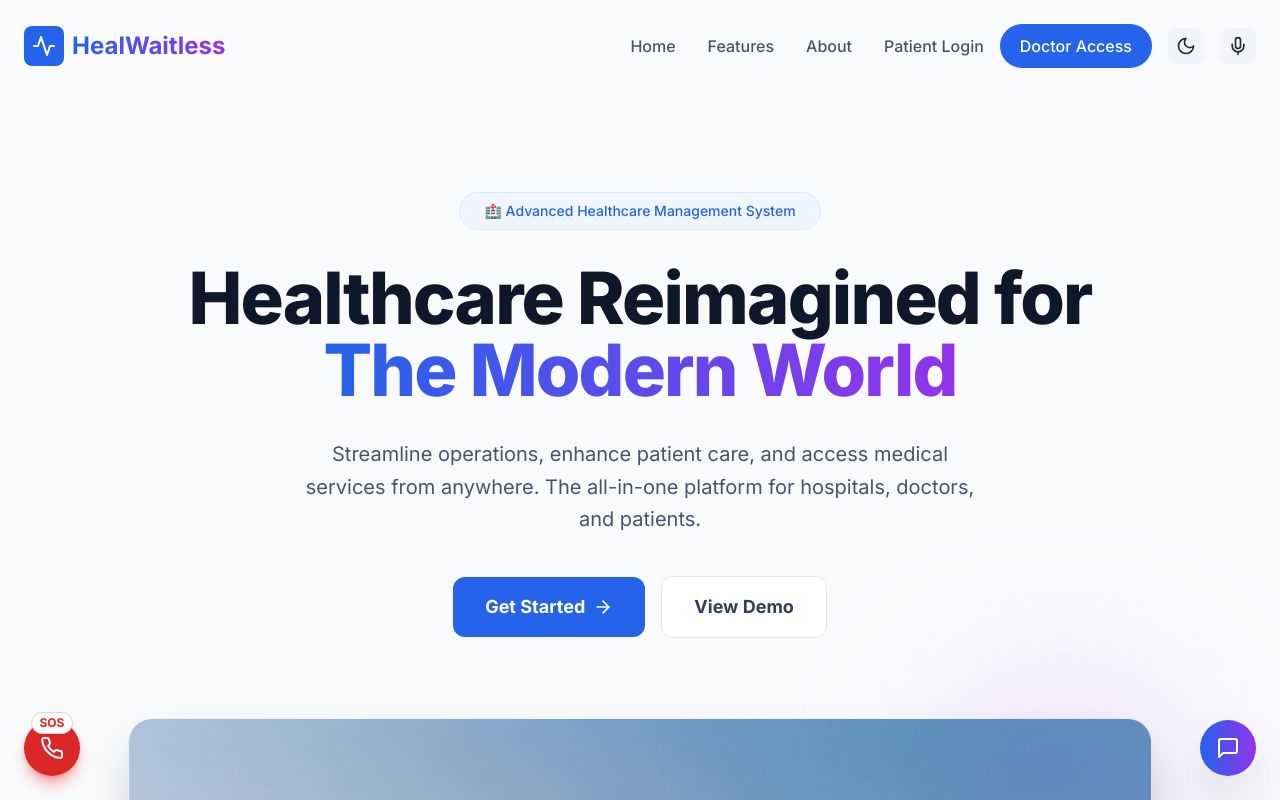
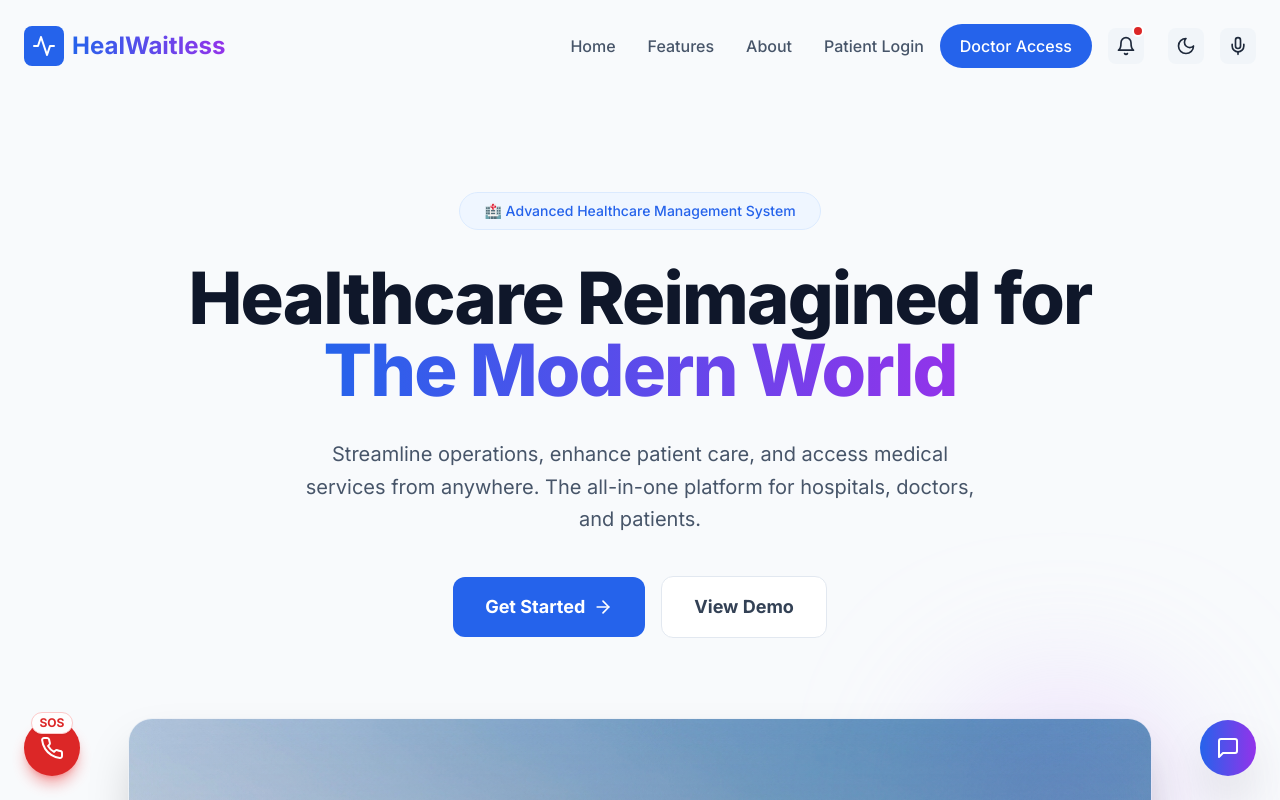
Before and after one commit to nikhild-10/hosptail-mangment-, a Next.js app in the folder client/: page / in a window 1280 px wide. Shown: the top 800 px of the page. Built offline with nearby package versions, Linux system fonts and the light colour scheme.

Commit message:
Fix: Add NotificationBell to Navbar

```diff
--- a/client/src/components/Navbar.tsx
+++ b/client/src/components/Navbar.tsx
@@ -43,6 +43,7 @@ export function Navbar() {
                         <Link href="/portal/doctor/login" className="px-5 py-2.5 bg-blue-600 text-white rounded-full font-medium hover:bg-blue-700 hover:shadow-lg transition-all transform hover:-translate-y-0.5">
                             Doctor Access
                         </Link>
+                        <NotificationBell />
                         <ThemeToggle />
                         <button
                             onClick={startListening}
```
